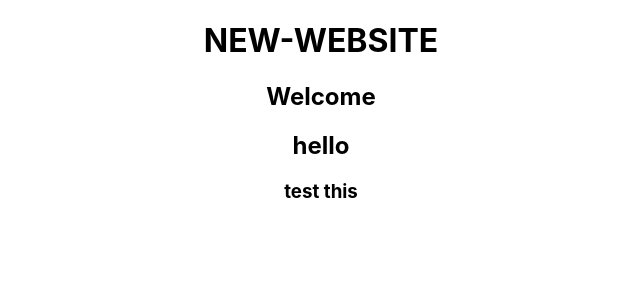
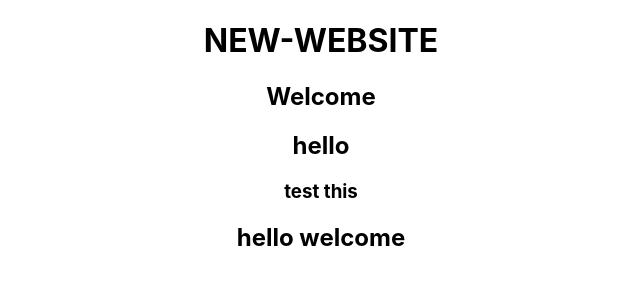
Before and after one commit to saurabhgola/testwebsite, a React (Create React App) app: page / in a window 1280 px wide. Shown: the top 300 px of the page, without its empty margins (319-959 px from the left). Built offline with nearby package versions, Linux system fonts and the light colour scheme.

Commit message:
test this main

```diff
--- a/src/App.js
+++ b/src/App.js
@@ -8,6 +8,7 @@ function App() {
       <h2>Welcome</h2>
       <h2>hello</h2>
       <h3>test this</h3>
+      <h2>hello welcome</h2>
     </div>
   </>
   );
```
Also changed, not shown: .gitlab-ci.yml.
